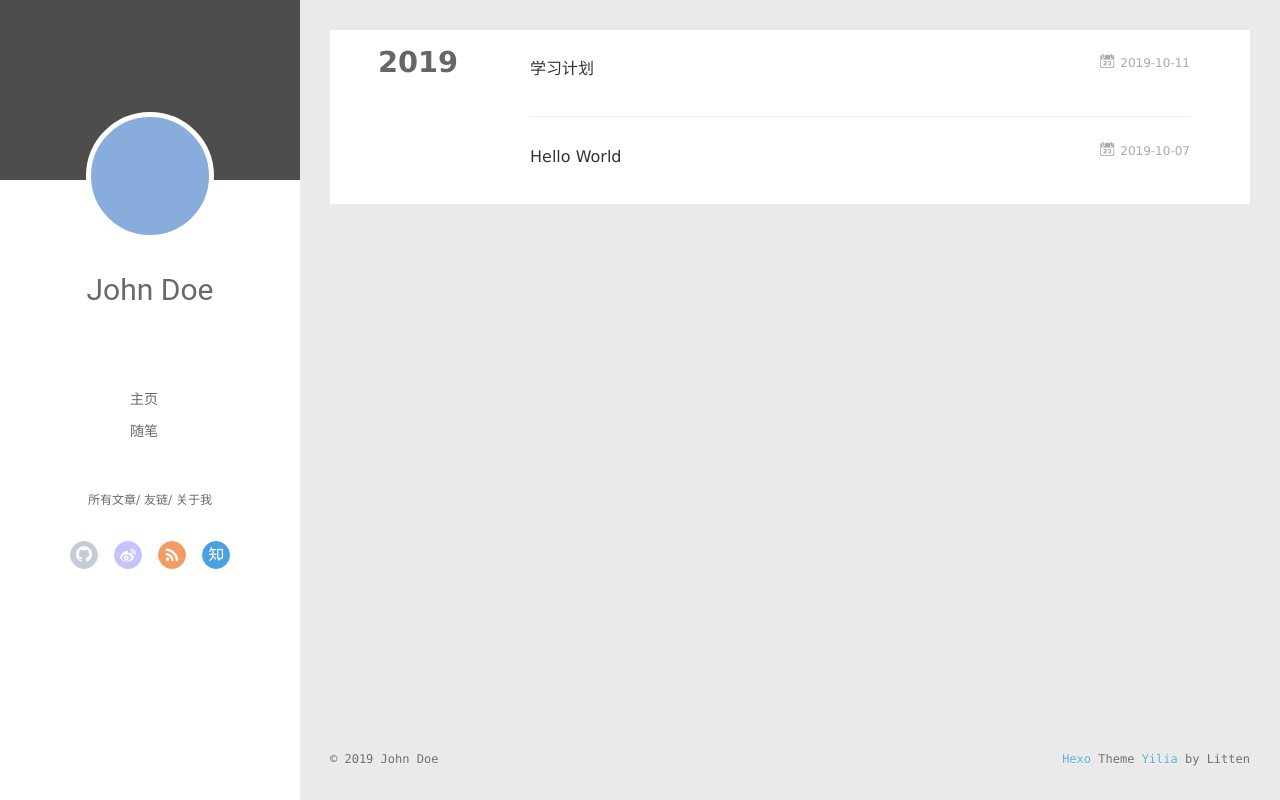
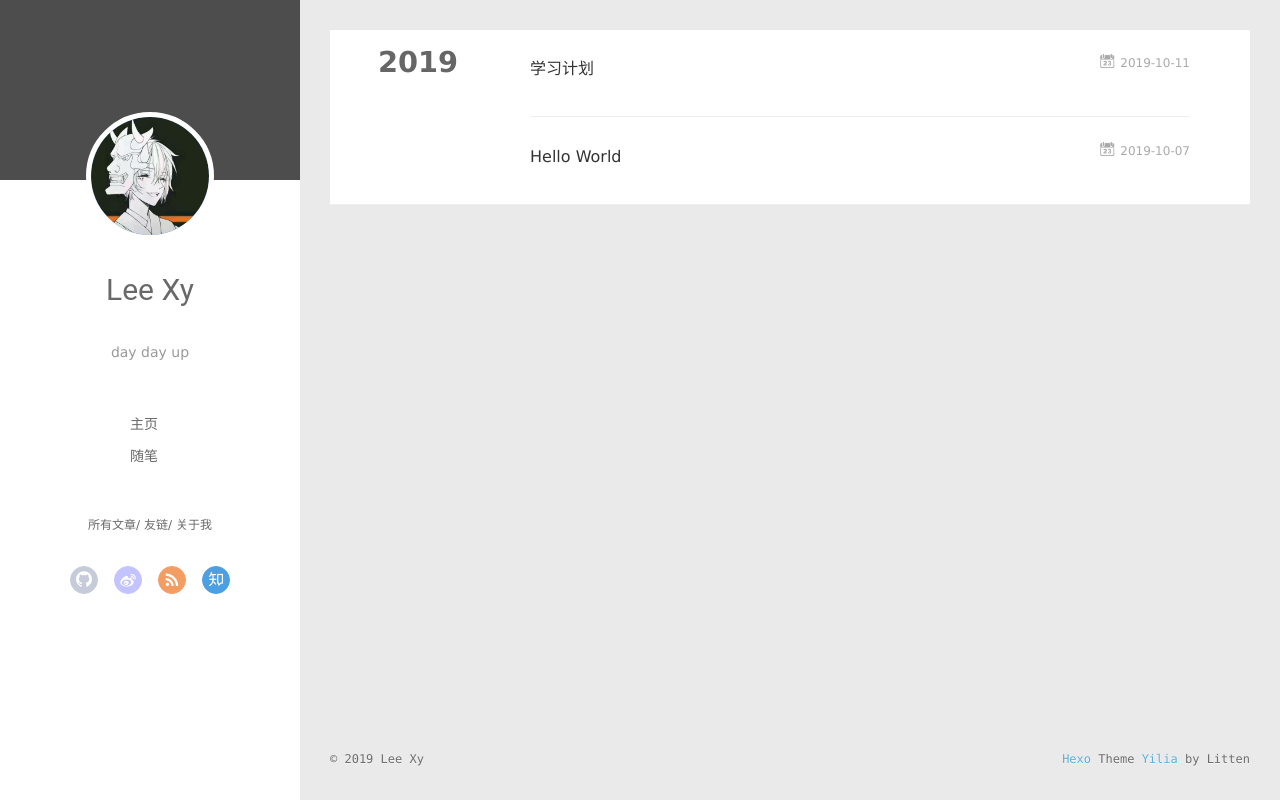
Before and after one commit to lxy985418/lxy985418.github.io, a plain HTML site: page archives/index.html in a window 1280 px wide. Drawn offline with Linux system fonts and the light colour scheme.

Commit message:
Site updated: 2019-10-12 17:07:01

```diff
--- a/archives/index.html
+++ b/archives/index.html
@@ -6,17 +6,17 @@
   <meta name="renderer" content="webkit">
   <meta http-equiv="X-UA-Compatible" content="IE=edge">
   <link rel="dns-prefetch" href="http://yoursite.com">
-  <title>Archives | Hexo</title>
+  <title>Archives | Lee</title>
   <meta name="viewport" content="width=device-width, initial-scale=1, maximum-scale=1">
   <meta property="og:type" content="website">
-<meta property="og:title" content="Hexo">
+<meta property="og:title" content="Lee">
 <meta property="og:url" content="http://yoursite.com/archives/index.html">
-<meta property="og:site_name" content="Hexo">
+<meta property="og:site_name" content="Lee">
 <meta property="og:locale" content="en">
 <meta name="twitter:card" content="summary">
-<meta name="twitter:title" content="Hexo">
+<meta name="twitter:title" content="Lee">
 
-    <link rel="alternative" href="/atom.xml" title="Hexo" type="application/atom+xml">
+    <link rel="alternative" href="/atom.xml" title="Lee" type="application/atom+xml">
 
 
     <link rel="icon" href="/favicon.png">
@@ -43,11 +43,13 @@
 <div class="intrude-less">
 	<header id="header" class="inner">
 		<a href="/" class="profilepic">
-			<img src="" class="js-avatar">
+			<img src="/img/IMG_8259.JPG" class="js-avatar">
 		</a>
 		<hgroup>
-		  <h1 class="header-author"><a href="/">John Doe</a></h1>
+		  <h1 class="header-author"><a href="/">Lee Xy</a></h1>
 		</hgroup>
+
+		<p class="header-subtitle">day day up</p>
 
 
 		<nav class="header-menu">
@@ -101,11 +103,13 @@
 	<div class="intrude-less">
 		<header id="header" class="inner">
 			<div class="profilepic">
-				<img src="" class="js-avatar">
+				<img src="/img/IMG_8259.JPG" class="js-avatar">
 			</div>
 			<hgroup>
-			  <h1 class="header-author js-header-author">John Doe</h1>
+			  <h1 class="header-author js-header-author">Lee Xy</h1>
 			</hgroup>
+
+			<p class="header-subtitle"><i class="icon icon-quo-left"></i>day day up<i class="icon icon-quo-right"></i></p>
 
 
 
@@ -229,7 +233,7 @@
   <div class="outer">
     <div id="footer-info">
     	<div class="footer-left">
-    		&copy; 2019 John Doe
+    		&copy; 2019 Lee Xy
     	</div>
       	<div class="footer-right">
       		<a href="http://hexo.io/" target="_blank">Hexo</a>  Theme <a href="https://github.com/litten/hexo-theme-yilia" target="_blank">Yilia</a> by Litten
```
Also changed, not shown: 2019/10/07/hello-world/index.html (+12 -8 lines), 2019/10/11/我的第一篇文章/index.html (+12 -8 lines), archives/2019/10/index.html (+14 -10 lines), archives/2019/index.html (+14 -10 lines), index.html (+14 -10 lines), img/IMG_8259.JPG (added).
